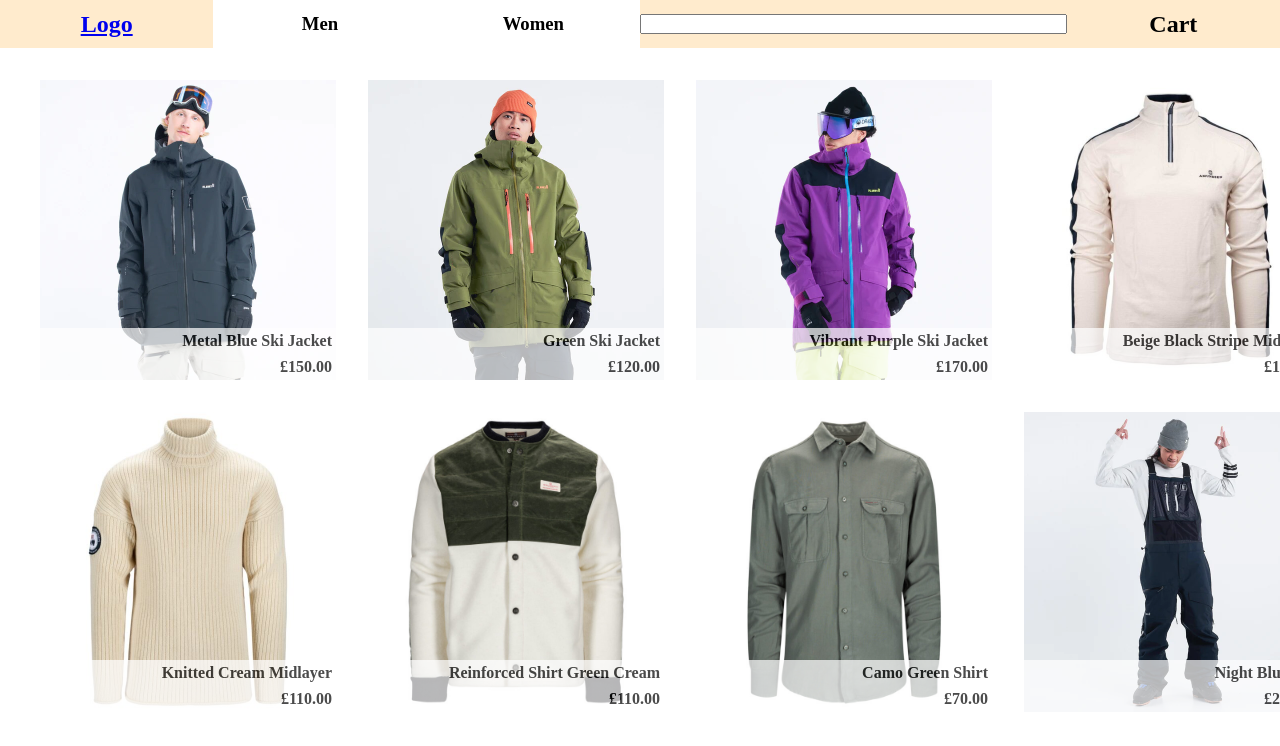
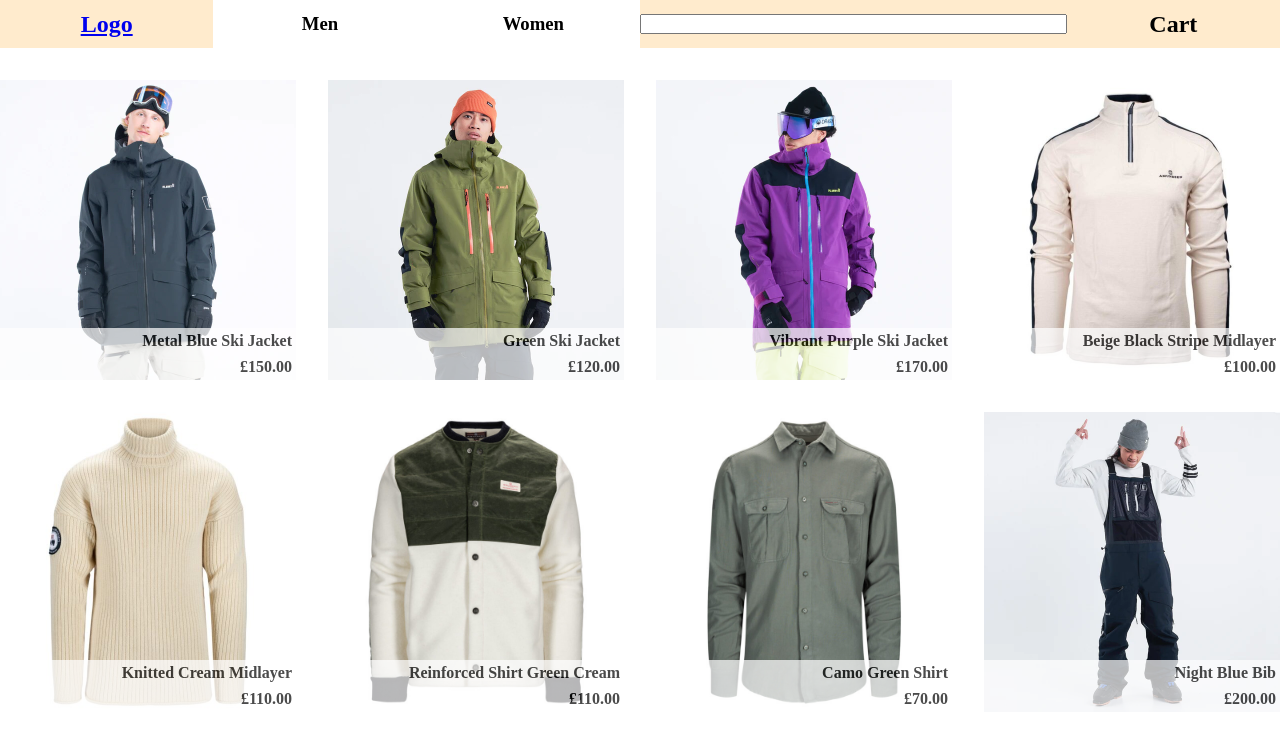
Before and after one commit to lewisjsmith/online-shop, a React (Vite) app: page /men in a window 1280 px wide. Shown: the top 746 px of the page. Built offline with nearby package versions, Linux system fonts and the light colour scheme.

Commit message:
Cart panel styling adjustments.

```diff
--- a/src/styles/App.css
+++ b/src/styles/App.css
@@ -2,7 +2,9 @@ body {
     margin: 0;
     padding: 0;
     height: 100vh;
+    width: 100vw;
     overflow-y: scroll;
+    overflow-x: hidden;
 }
 
 #root,
@@ -12,3 +14,7 @@ body {
     height: 100%;
     width: 100%;
 }
+
+.app {
+    position: relative;
+}
--- a/src/styles/CartPanel.module.css
+++ b/src/styles/CartPanel.module.css
@@ -4,9 +4,10 @@
     height: 100%;
     width: 30%;
     position: absolute;
-    right: 0;
+    z-index: 1;
+
     left: auto;
-    z-index: 1;
+    right: -30%;
 
     display: flex;
     flex-direction: column;
@@ -17,23 +18,16 @@
 }
 
 .hidden-panel {
-    background-color: black;
-    height: 100%;
-    width: 30%;
-    position: absolute;
-    right: 0;
-    left: auto;
     z-index: 1;
-
     transition: all 0.3s ease-in-out;
 }
 
 .show-panel {
-    transform: translateX(0%);
+    transform: translateX(-100%);
 }
 
 .hidden-panel {
-    transform: translateX(100%);
+    transform: translateX(0%);
 }
 
 .show-panel h3,
--- a/src/styles/StorePage.module.css
+++ b/src/styles/StorePage.module.css
@@ -4,6 +4,8 @@
     gap: 2rem;
     grid-template-columns: repeat(auto-fit, minmax(250px, 1fr));
     padding-top: 2ch;
+    padding-left: 0;
+    padding-right: 0;
 }
 
 .list-item {
```
